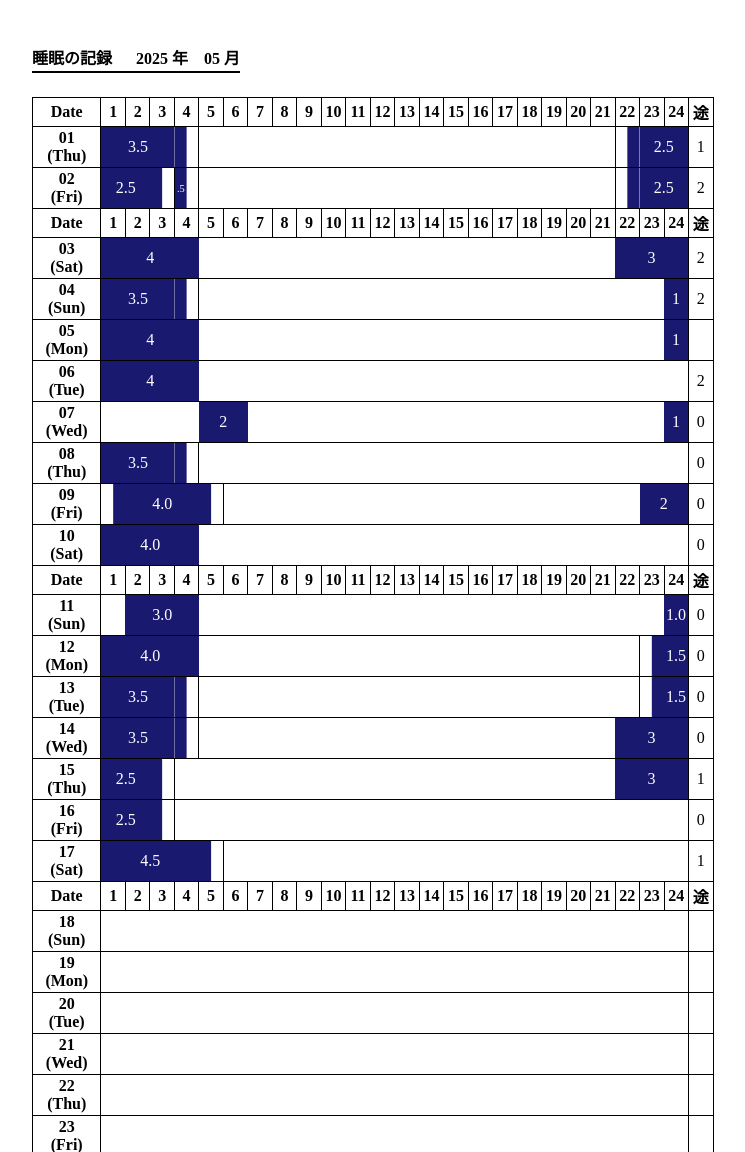
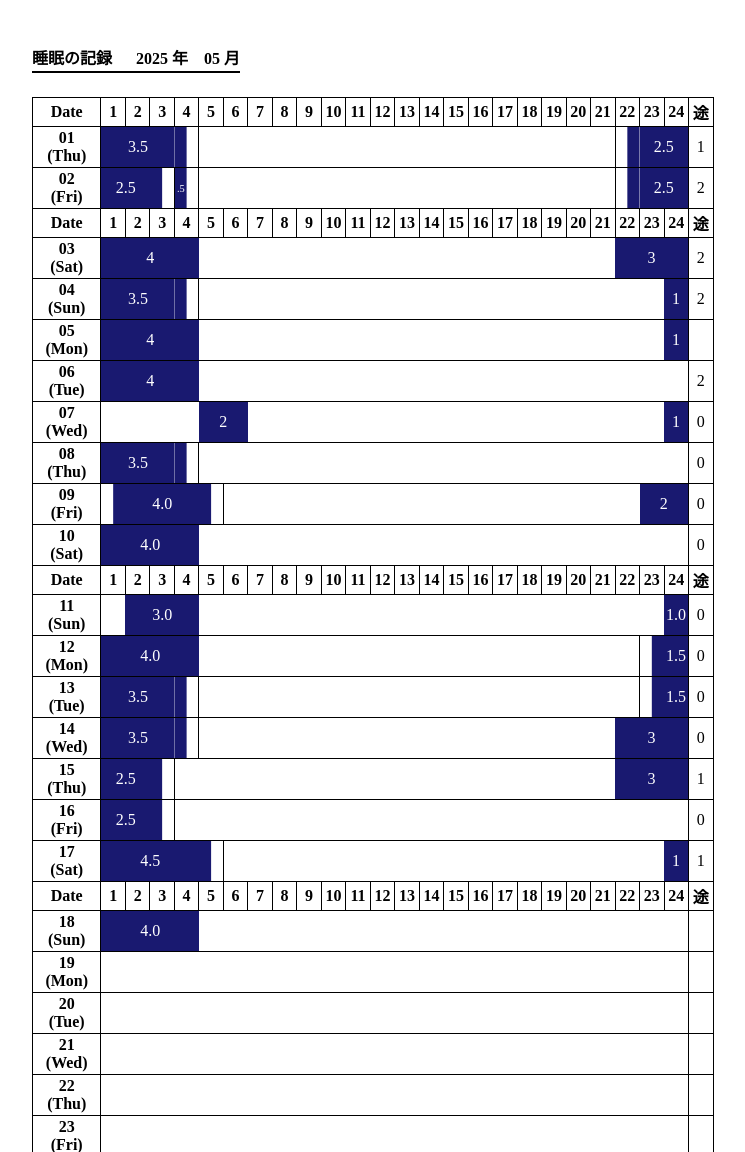
Before and after one commit to mitsugu/sleepingLog, a plain HTML site: page 202505.html in a window 1280 px wide. Shown: the top 1152 px of the page, without its empty margins (96-841 px from the left). Drawn offline with Linux system fonts and the light colour scheme.

Commit message:
add 2025/05/18's sleeping log

```diff
--- a/202505.html
+++ b/202505.html
@@ -223,7 +223,8 @@
 				<th>17<br />(Sat)</th>
 				<td colspan="4" class="sleep">4.5</td>
 				<td class="sleep_before"></td>
-				<td colspan="19"></td>
+				<td colspan="18"></td>
+				<td colspan="1" class="sleep">1</td>
 				<td class="kakusei">1</td>
 			</tr>
 			<tr> <!-- {{{ -->
@@ -256,7 +257,8 @@
 			</td> <!-- }}} -->
 			<tr>
 				<th>18<br />(Sun)</th>
-				<td colspan="24"></td>
+				<td colspan="4" class="sleep">4.0</td>
+				<td colspan="20"></td>
 				<td class="kakusei"></td>
 			</tr>
 			<tr>
```
